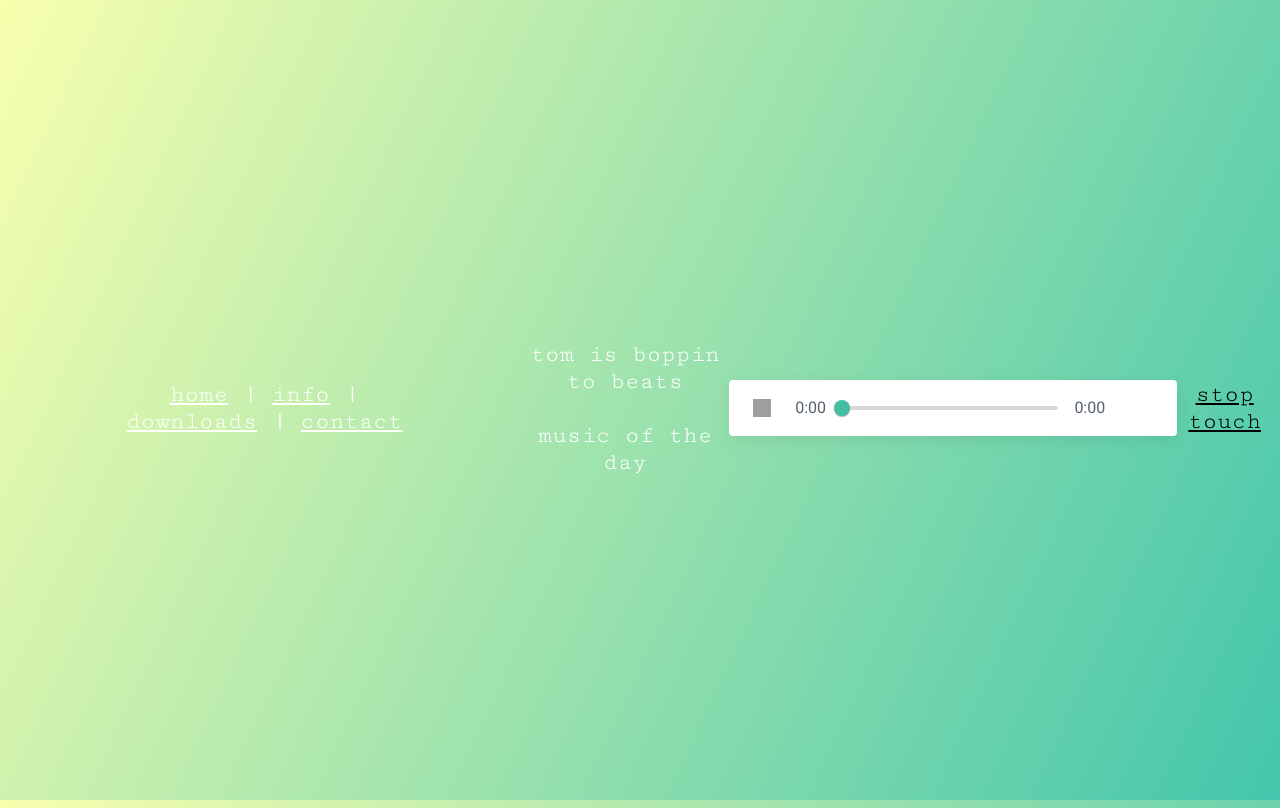
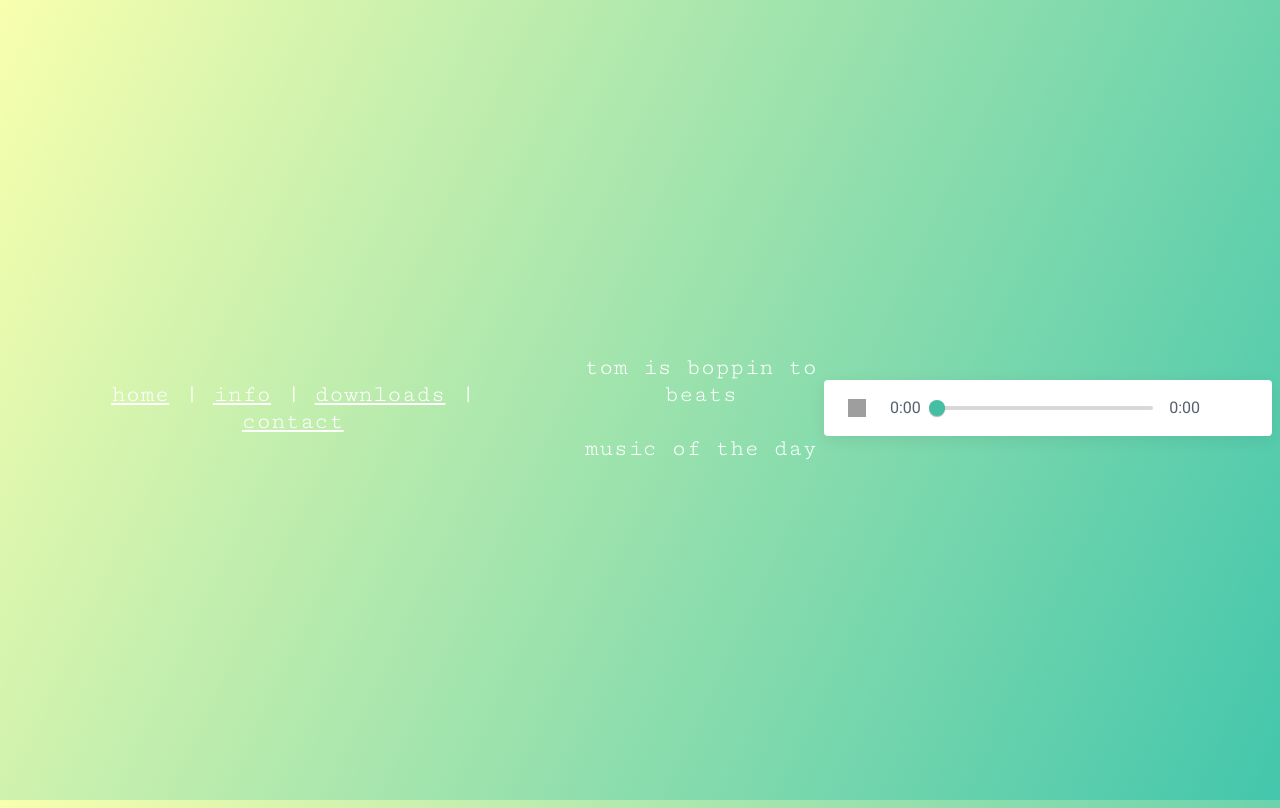
Before and after one commit to tomisboppin/boppin, a plain HTML site: page index.html in a window 1280 px wide. Drawn offline with nearby package versions, Linux system fonts and the light colour scheme; files that its build step writes are made by us from their sources; grey boxes are pictures that could not be loaded.

Commit message:
Update index.html

```diff
--- a/index.html
+++ b/index.html
@@ -21,10 +21,6 @@
 		}
 		header{
 			margin: 100px;
-		}
-		.notapornlink{
-			color: black;
-
 		}
     </style>
   </head>
@@ -75,9 +71,6 @@
     </audio>
   </div>
 </div>
-  <p>
-  	<a href="https://notapornlink.com" class="notapornlink">stop touch</a>
-  </p>
     <script src="js/index.js"></script>
   </body>
 </html>
```
